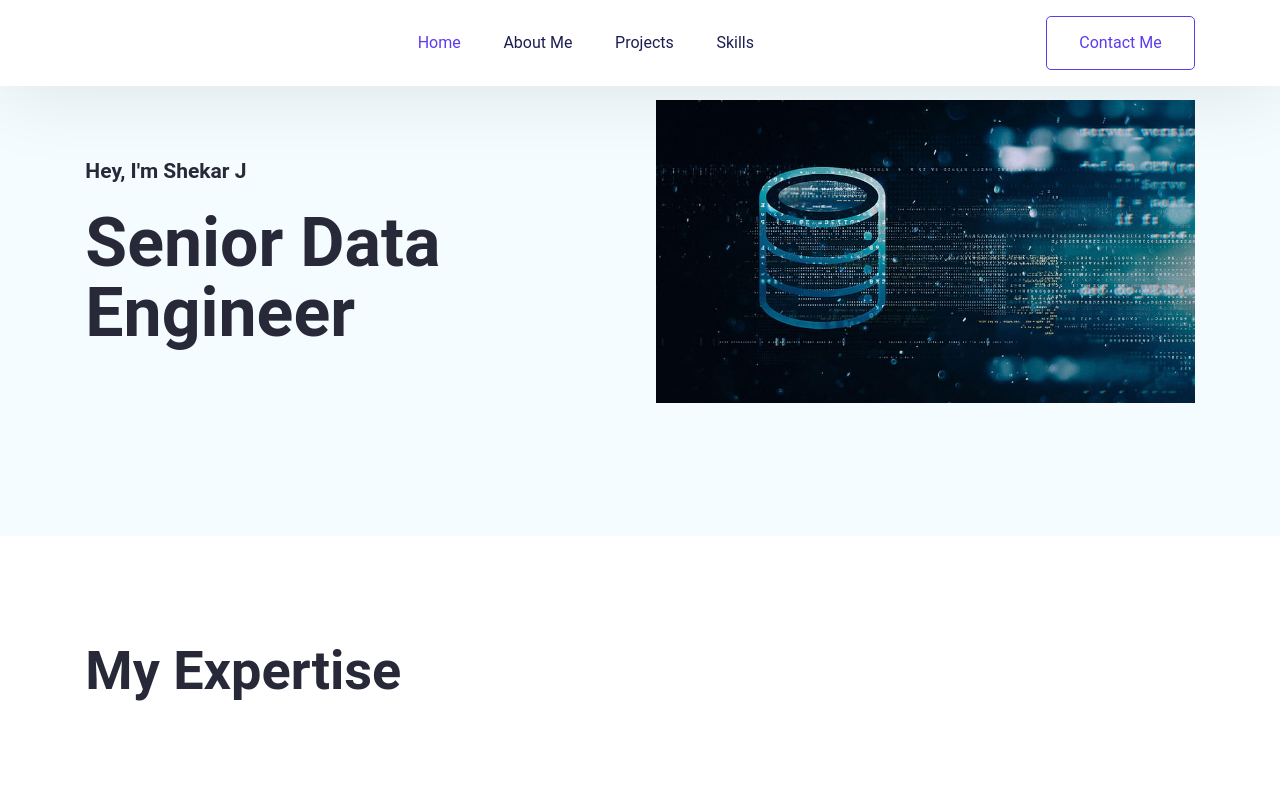
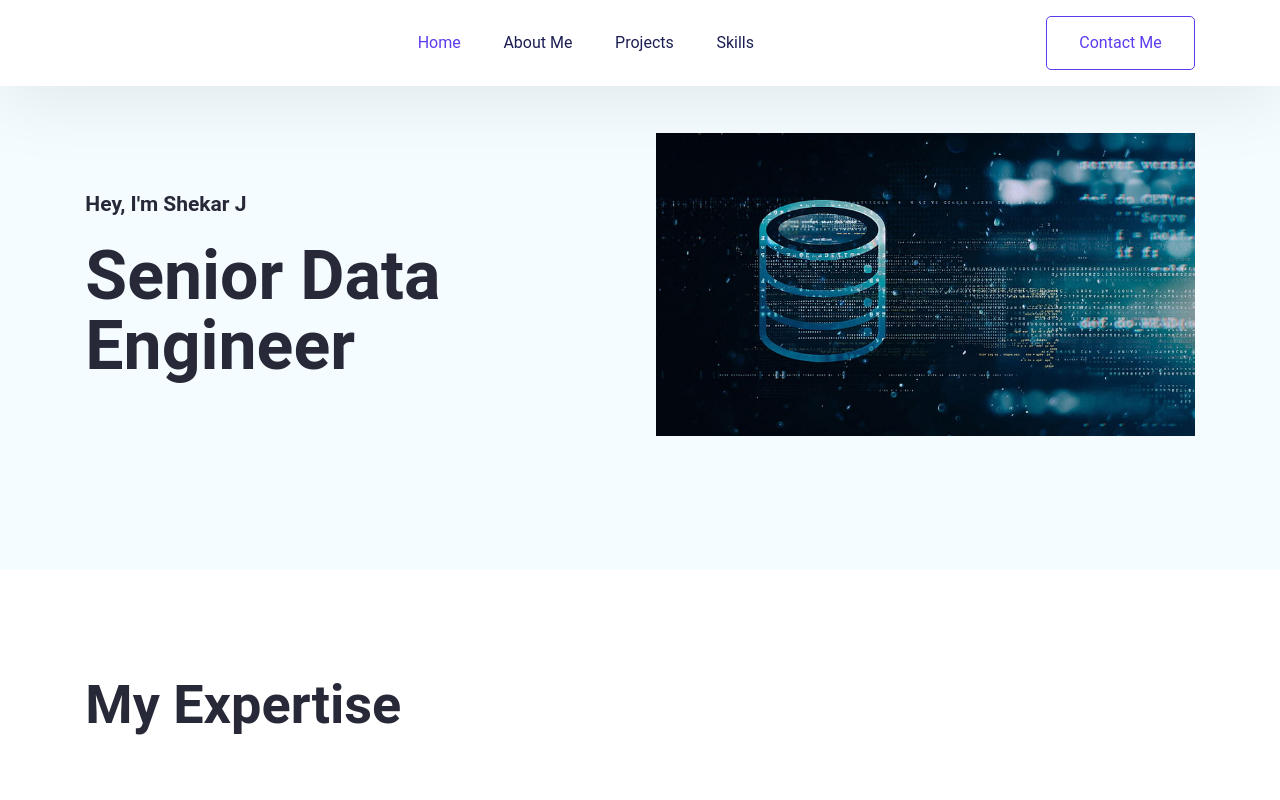
Before and after one commit to ShekarJangiti/Portfolio, a React (Create React App) app: page / in a window 1280 px wide. Shown: the top 800 px of the page. Built offline with nearby package versions, Linux system fonts and the light colour scheme; the HTML template or start-up script is replaced by a standard one.

Commit message:
Update App.css

```diff
--- a/src/App.css
+++ b/src/App.css
@@ -190,7 +190,7 @@ h2 {
 .hero--section {
   display: grid;
   grid-template-columns: repeat(2, 1fr);
-  padding: 100px 85.333px 133.333px;
+  padding: 133.333px 85.333px 133.333px;
   align-items: center;
   justify-content: space-between;
   gap: 32px;
```
